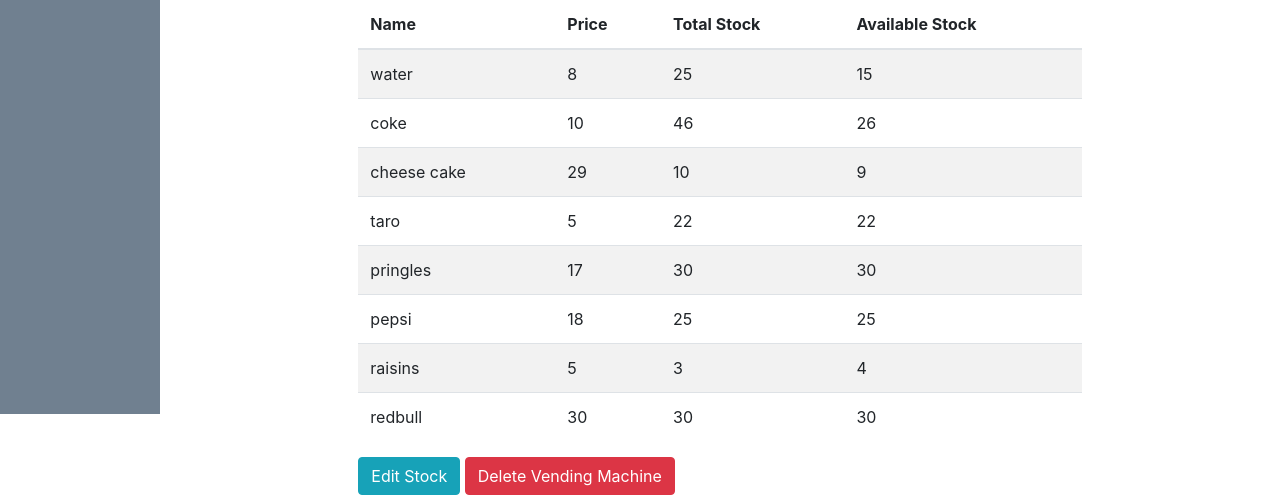
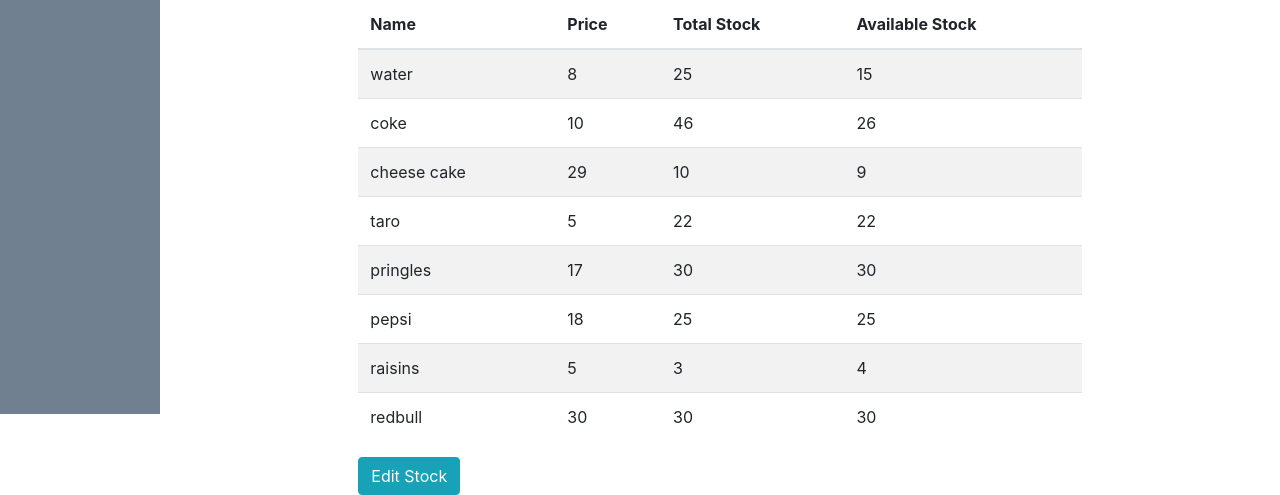
Before and after one commit to frediej/VendMachine, a Django app: page / in a window 1280 px wide. Shown: the part 386-881 px from the top of the page. Run offline with Django 4.2, Linux system fonts and the light colour scheme; data comes from the database, SQL or seed files in the repository.

Commit message:
removed erroneous button i added on accident

```diff
--- a/vending/templates/vending/home.html
+++ b/vending/templates/vending/home.html
@@ -39,7 +39,6 @@
     </tbody>
 </table>
 <button type="submit" name="editStock" onclick="location.href='/stock/'"class="btn btn-info">Edit Stock</button>
-    <button type="submit" class="btn btn-danger" onclick="location.href='/deleteVM/{{ vm.id }}/'">Delete Vending Machine</button>
 
 
 {% endblock %}
```
